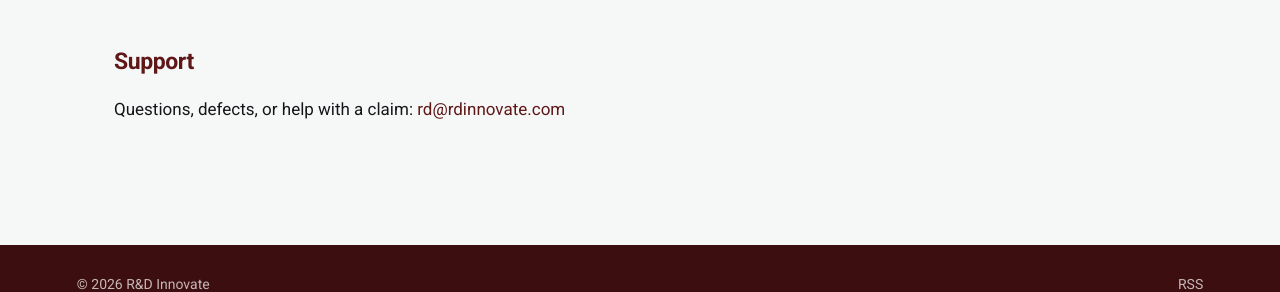
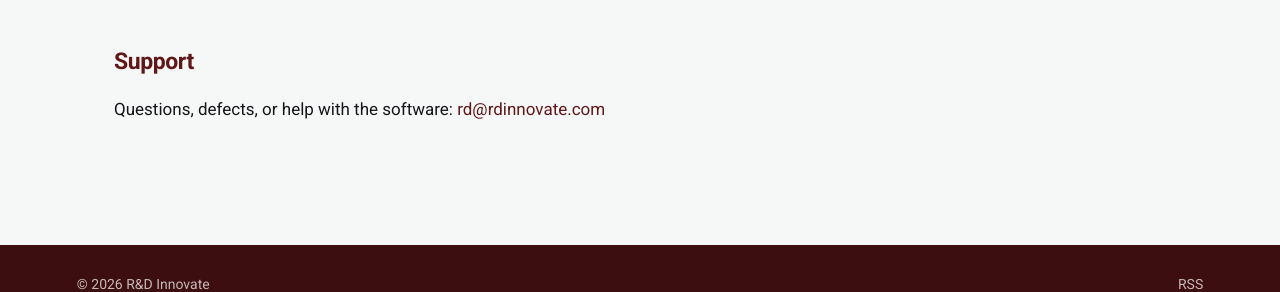
Before and after one commit to RDInnovateRD/rdinnovate-blog, a Jekyll site: the page built from workbench.html, in a window 1280 px wide and 900 px high, scrolled down 1435 px. Shown: the part 576-868 px from the top of the window. Built offline with Jekyll 4.4.1, drawn with Linux system fonts in a browser that asks for light colours.

Commit message:
Support line: software rather than claim

```diff
--- a/workbench.html
+++ b/workbench.html
@@ -105,6 +105,6 @@ permalink: /workbench/
   <p><a href="{{ base }}/SHA256SUMS.txt">Published checksums for {{ w.version }}</a></p>
 
   <h2>Support</h2>
-  <p>Questions, defects, or help with a claim:
+  <p>Questions, defects, or help with the software:
   <a href="mailto:rd@rdinnovate.com">rd@rdinnovate.com</a></p>
 </section>
```
